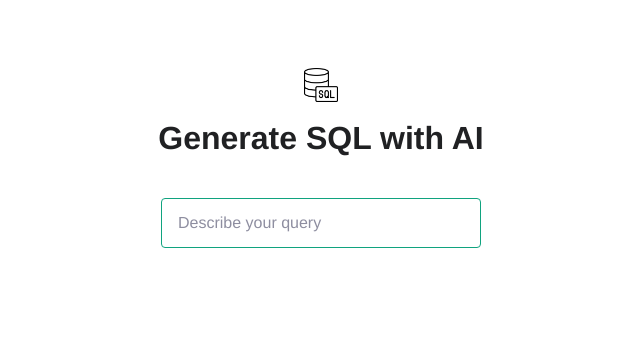
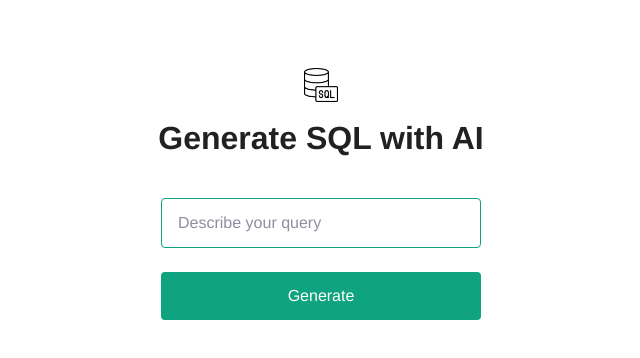
Before and after one commit to selengecagin/openai-sql-generator, a React (Vite) app in the folder client/: page / in a window 1280 px wide. Shown: the top 358 px of the page, without its empty margins (319-959 px from the left). Built offline with nearby package versions, Linux system fonts and the light colour scheme; a web font is replaced by a local one.

Commit message:
Add submit button to form

```diff
--- a/client/src/App.jsx
+++ b/client/src/App.jsx
@@ -13,7 +13,7 @@ function App() {
           name="quesy-description"
           placeholder="Describe your query"
         />
-
+        <input type="submit" value="Generate" />
       </form>
     </main>
   );
```
